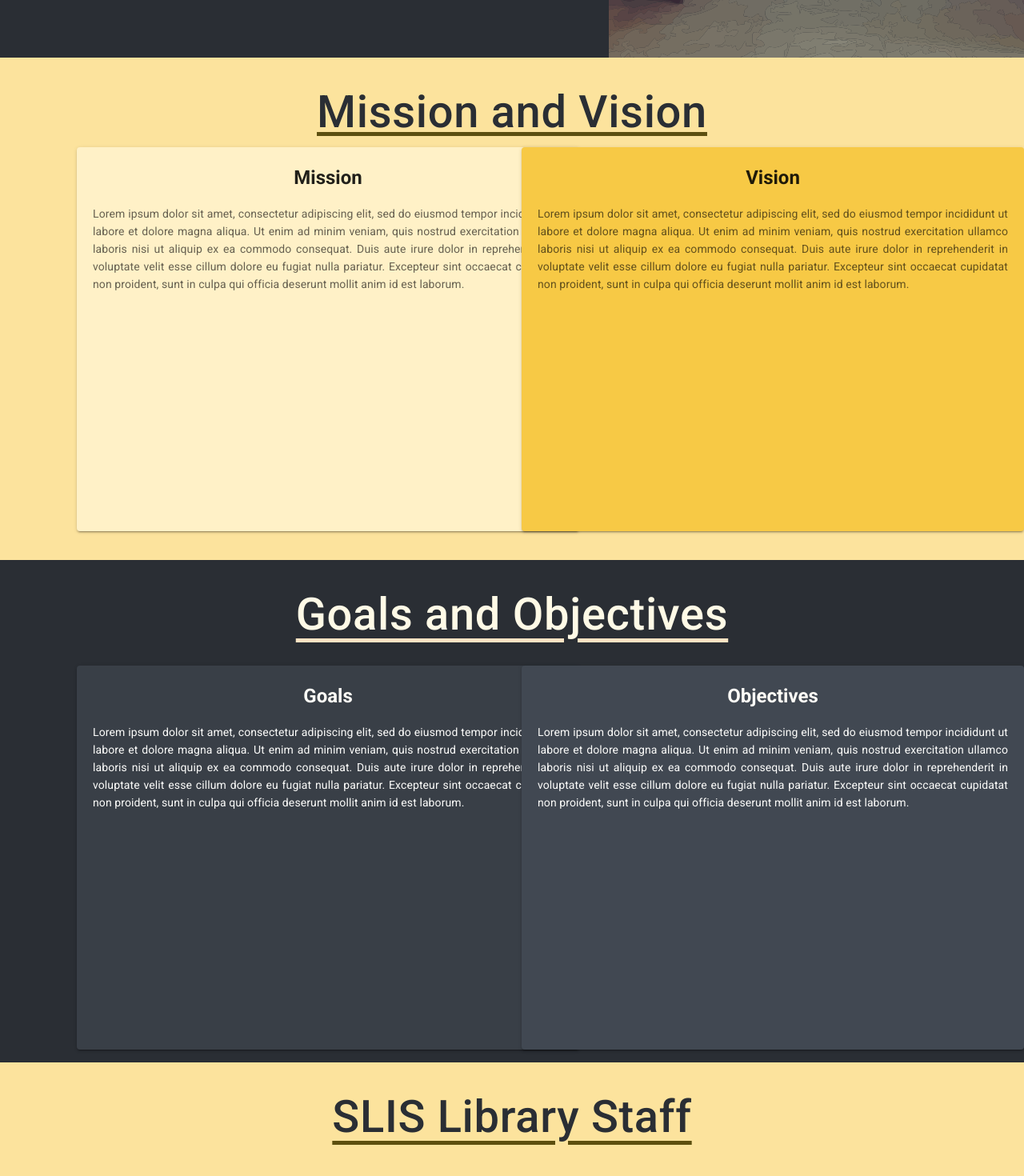
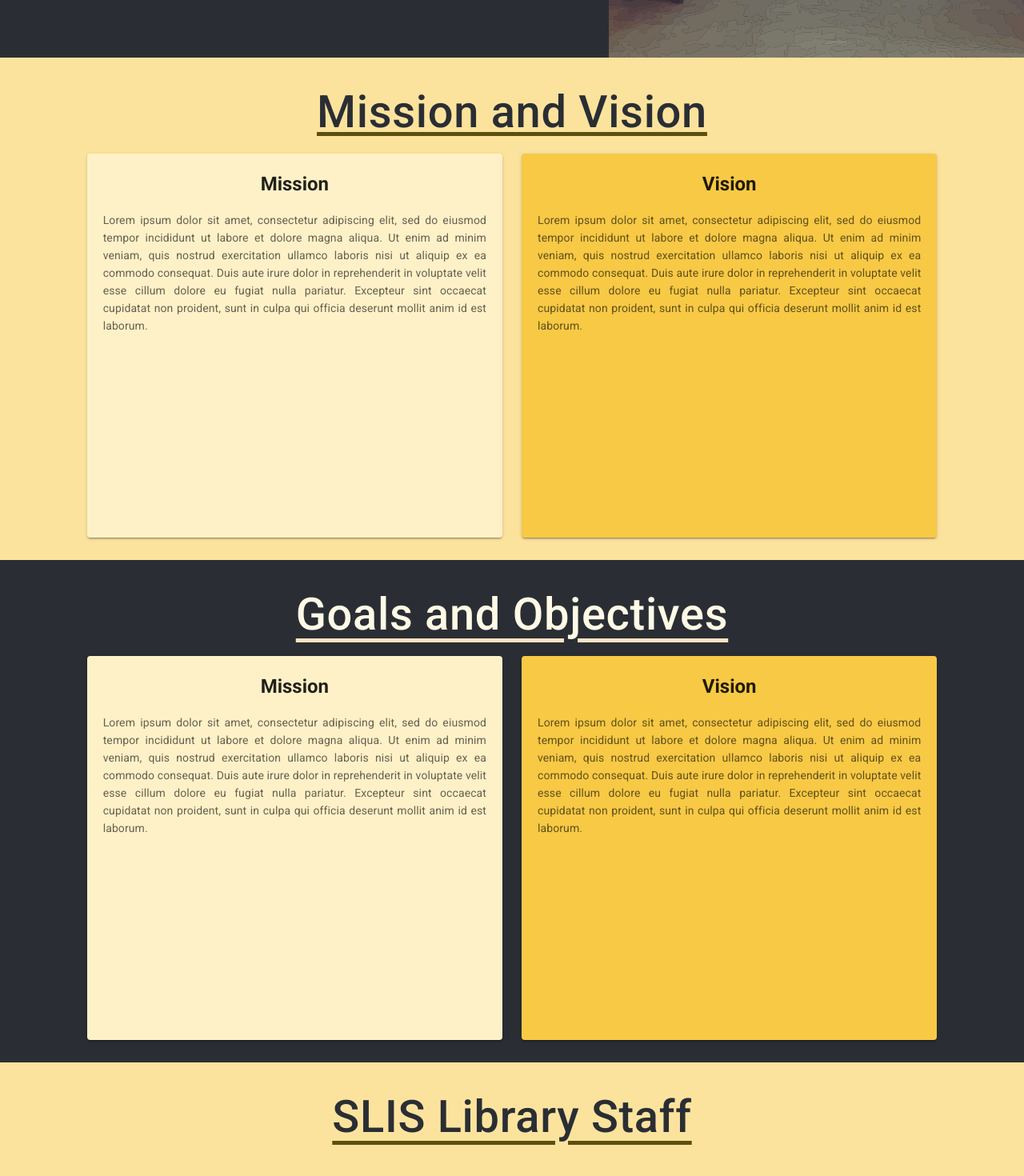
Before and after one commit to ajvtuliao/slis-digihub, a Vue app in the folder frontend/: page /about in a window 1280 px wide. Shown: the part 966-2436 px from the top of the page at 80% size. Built offline with nearby package versions, Linux system fonts and the light colour scheme.

Commit message:
resolved issue regarding the responsiveness of mission and goal cards

```diff
--- a/frontend/src/views/AboutView.vue
+++ b/frontend/src/views/AboutView.vue
@@ -54,19 +54,21 @@
         <v-row align="center" justify="center pt-9">
           <v-card-title class="mission">Mission and Vision</v-card-title>
         </v-row>
-        <v-row>
-          <v-col cols="6">
-            <v-card color="#fff1c7" width="40em" height="30em" class="mis">
+        <v-row class="my-5">
+          <v-col></v-col>
+          <v-col cols="5">
+            <v-card color="#fff1c7" width="40em" height="30em">
               <h2 class="text-center pt-5">Mission</h2>
               <v-card-text class="px-5 text-justify">Lorem ipsum dolor sit amet, consectetur adipiscing elit, sed do eiusmod tempor incididunt ut labore et dolore magna aliqua. Ut enim ad minim veniam, quis nostrud exercitation ullamco laboris nisi ut aliquip ex ea commodo consequat. Duis aute irure dolor in reprehenderit in voluptate velit esse cillum dolore eu fugiat nulla pariatur. Excepteur sint occaecat cupidatat non proident, sunt in culpa qui officia deserunt mollit anim id est laborum.</v-card-text>
             </v-card>
           </v-col>
-          <v-col cols="6">
+          <v-col cols="5">
             <v-card color="#f7c945" width="40em" height="30em" >
               <h2 class="text-center pt-5" style="">Vision</h2>
               <v-card-text class="px-5 text-justify">Lorem ipsum dolor sit amet, consectetur adipiscing elit, sed do eiusmod tempor incididunt ut labore et dolore magna aliqua. Ut enim ad minim veniam, quis nostrud exercitation ullamco laboris nisi ut aliquip ex ea commodo consequat. Duis aute irure dolor in reprehenderit in voluptate velit esse cillum dolore eu fugiat nulla pariatur. Excepteur sint occaecat cupidatat non proident, sunt in culpa qui officia deserunt mollit anim id est laborum.</v-card-text>
             </v-card>
           </v-col>
+          <v-col></v-col>
         </v-row>
       </v-card>
     </div>
@@ -81,19 +83,21 @@
         <v-row align="center" justify="center pt-9">
           <v-card-title class="goals">Goals and Objectives</v-card-title>
         </v-row>
-        <v-row>
-          <v-col cols="6">
-            <v-card color="#393f47" width="40em" height="30em" class="goal mt-5">
-              <h2 class="text-center pt-5" style="color: #fffdf7">Goals</h2>
-              <v-card-text class="px-5 text-justify" style="color: #fcfcfa">Lorem ipsum dolor sit amet, consectetur adipiscing elit, sed do eiusmod tempor incididunt ut labore et dolore magna aliqua. Ut enim ad minim veniam, quis nostrud exercitation ullamco laboris nisi ut aliquip ex ea commodo consequat. Duis aute irure dolor in reprehenderit in voluptate velit esse cillum dolore eu fugiat nulla pariatur. Excepteur sint occaecat cupidatat non proident, sunt in culpa qui officia deserunt mollit anim id est laborum.</v-card-text>
+        <v-row class="my-5">
+          <v-col></v-col>
+          <v-col cols="5">
+            <v-card color="#fff1c7" width="40em" height="30em">
+              <h2 class="text-center pt-5">Mission</h2>
+              <v-card-text class="px-5 text-justify">Lorem ipsum dolor sit amet, consectetur adipiscing elit, sed do eiusmod tempor incididunt ut labore et dolore magna aliqua. Ut enim ad minim veniam, quis nostrud exercitation ullamco laboris nisi ut aliquip ex ea commodo consequat. Duis aute irure dolor in reprehenderit in voluptate velit esse cillum dolore eu fugiat nulla pariatur. Excepteur sint occaecat cupidatat non proident, sunt in culpa qui officia deserunt mollit anim id est laborum.</v-card-text>
             </v-card>
           </v-col>
-          <v-col cols="6">
-            <v-card color="#414852" width="40em" height="30em" class="mt-5">
-              <h2 class="text-center pt-5 " style="color: #fffdf7">Objectives</h2>
-              <v-card-text class="px-5 text-justify" style="color: #fcfcfa">Lorem ipsum dolor sit amet, consectetur adipiscing elit, sed do eiusmod tempor incididunt ut labore et dolore magna aliqua. Ut enim ad minim veniam, quis nostrud exercitation ullamco laboris nisi ut aliquip ex ea commodo consequat. Duis aute irure dolor in reprehenderit in voluptate velit esse cillum dolore eu fugiat nulla pariatur. Excepteur sint occaecat cupidatat non proident, sunt in culpa qui officia deserunt mollit anim id est laborum.</v-card-text>
+          <v-col cols="5">
+            <v-card color="#f7c945" width="40em" height="30em" >
+              <h2 class="text-center pt-5" style="">Vision</h2>
+              <v-card-text class="px-5 text-justify">Lorem ipsum dolor sit amet, consectetur adipiscing elit, sed do eiusmod tempor incididunt ut labore et dolore magna aliqua. Ut enim ad minim veniam, quis nostrud exercitation ullamco laboris nisi ut aliquip ex ea commodo consequat. Duis aute irure dolor in reprehenderit in voluptate velit esse cillum dolore eu fugiat nulla pariatur. Excepteur sint occaecat cupidatat non proident, sunt in culpa qui officia deserunt mollit anim id est laborum.</v-card-text>
             </v-card>
           </v-col>
+          <v-col></v-col>
         </v-row>
       </v-card>
     </div>
@@ -179,9 +183,7 @@
     text-decoration-color: rgba(76, 64, 0, 0.9);
     text-underline-offset: 0.1em;
   }
-  .mis{
-    margin-left: 6em;
-  }
+
   .goals {
     font-size: 3.5em;
     color: #fffae6;
@@ -189,9 +191,7 @@
     text-decoration-color: bisque;
     text-underline-offset: 0.20em;
   }
-  .goal{
-    margin-left: 6em;
-  }
+
   .staff {
     font-size: 3.5em;
     color: #2a2e34;
```
